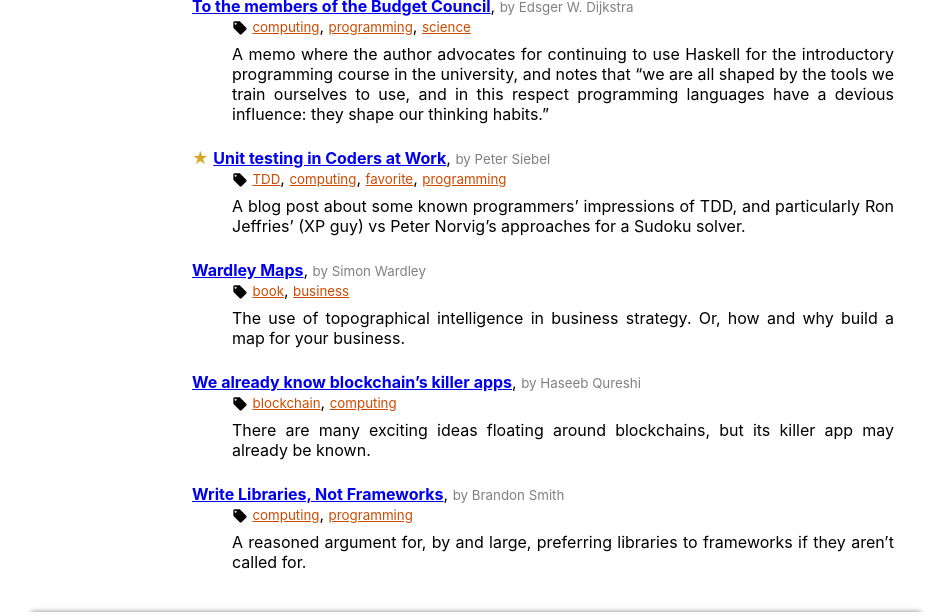
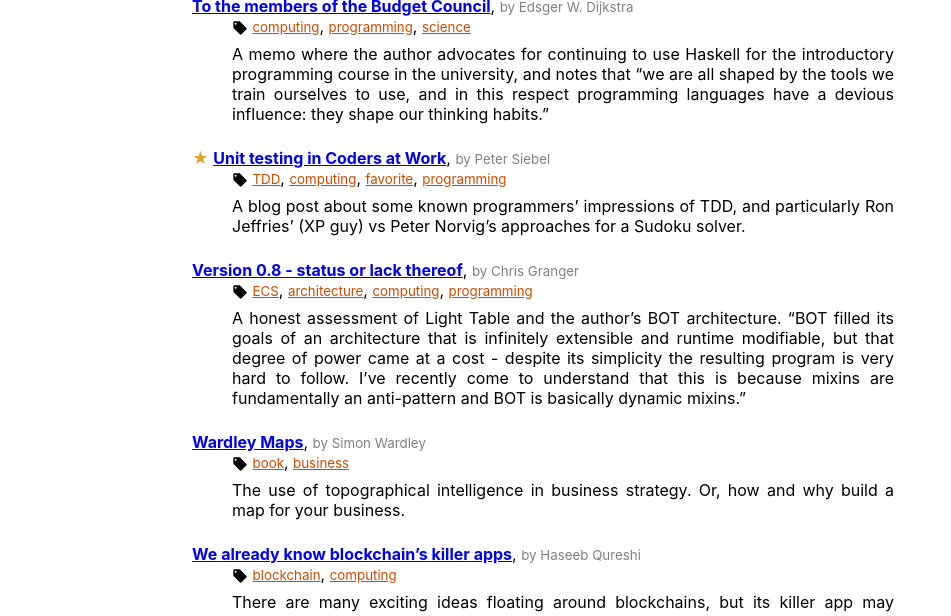
Before and after one commit to hanjos/hanjos.github.io, a Jekyll site: the page built from bookmarks.md, in a window 1280 px wide and 900 px high, scrolled down 9041 px, cut to the strip 0-616 px from the top of the window. Shown: the whole strip, without its empty margins (164-1115 px from the left). Built offline with Jekyll 4.4.1, drawn with Linux system fonts in a browser that asks for light colours.

Commit message:
Update bookmarks.yml

```diff
--- a/_data/bookmarks.yml
+++ b/_data/bookmarks.yml
@@ -410,3 +410,8 @@
   authors: ['Ben Moseley', 'Peter Marks']
   description: "Accidental vs essential complexity, common causes of complexity, and how functional programming and Codd's relational model may help."
   tags: ['computing', 'complexity', 'paper', 'programming']
+- url: https://groups.google.com/g/light-table-discussion/c/2csnnNA1pfo/m/693EWDJVhuwJ?pli=1
+  title: Version 0.8 - status or lack thereof
+  authors: Chris Granger
+  description: A honest assessment of Light Table and the author's BOT architecture. "BOT filled its goals of an architecture that is infinitely extensible and runtime modifiable, but that degree of power came at a cost - despite its simplicity the resulting program is very hard to follow. I've recently come to understand that this is because mixins are fundamentally an anti-pattern and BOT is basically dynamic mixins."
+  tags: [ 'architecture', 'computing', 'ECS', 'programming' ]
```
